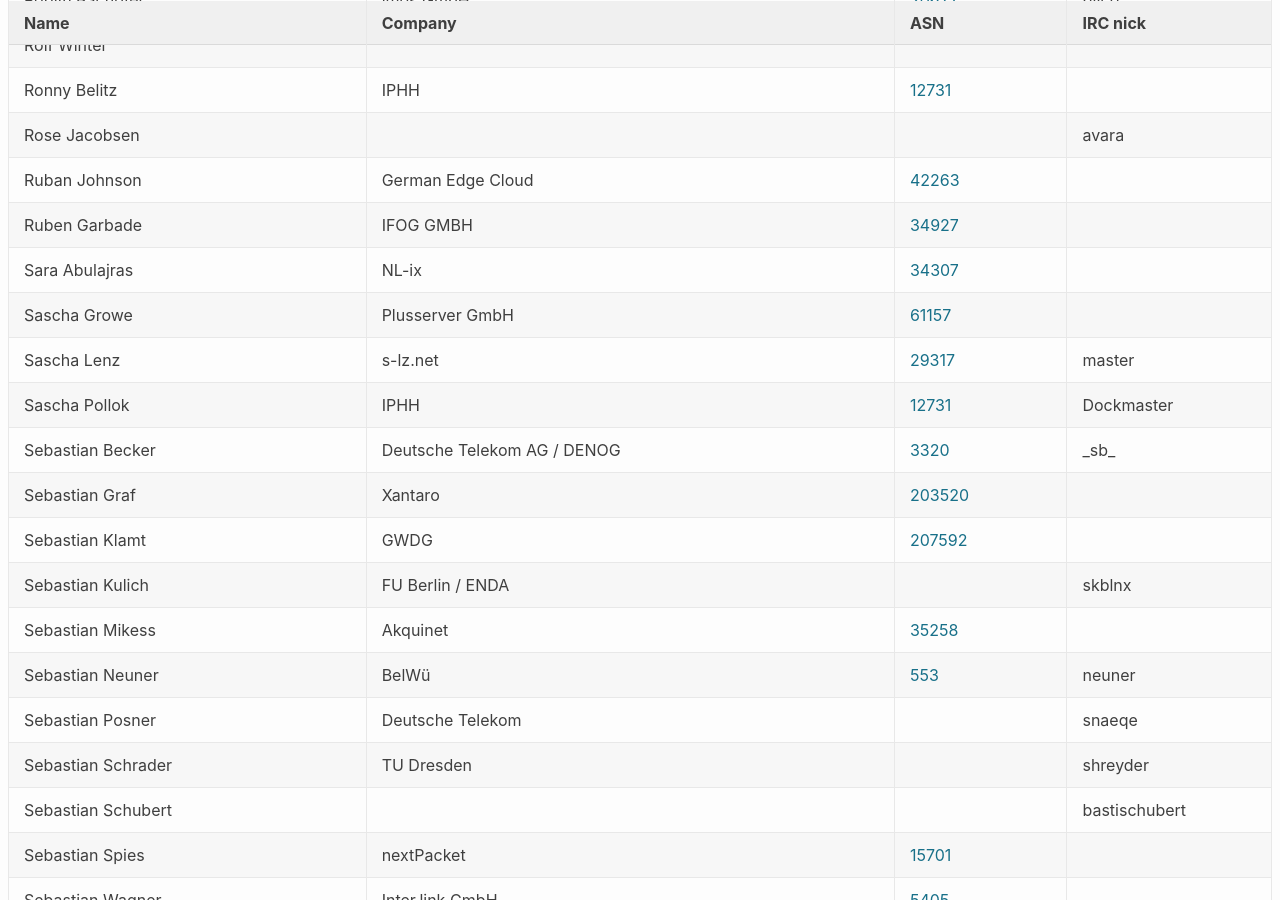
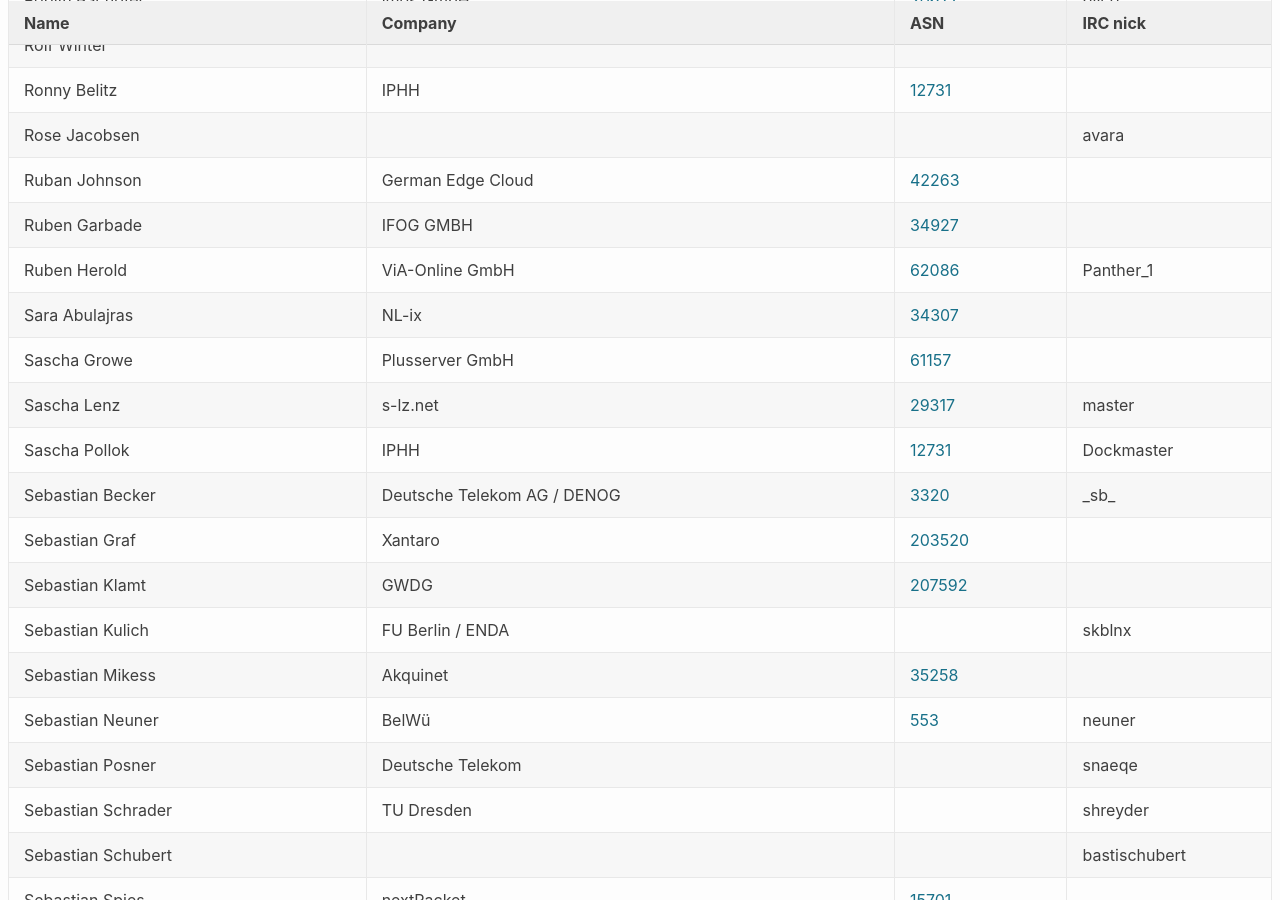
Before and after one commit to denog/pretix-attendeelist, a Jekyll site: the page built from denog14/index.md, in a window 1280 px wide and 900 px high, scrolled down 10189 px. Built offline with Jekyll 4.4.1, drawn with Linux system fonts in a browser that asks for light colours.

Commit message:
Latest data: Tue Nov  8 10:34:54 UTC 2022

```diff
--- a/_data/attendees_denog14_onsite.json
+++ b/_data/attendees_denog14_onsite.json
@@ -1366,6 +1366,12 @@
     "company": "IFOG GMBH",
     "irc": null,
     "asn": "34927"
+  },
+  {
+    "name": "Ruben Herold",
+    "company": "ViA-Online GmbH",
+    "irc": "Panther_1",
+    "asn": "62086"
   },
   {
     "name": "Sara Abulajras",
```
